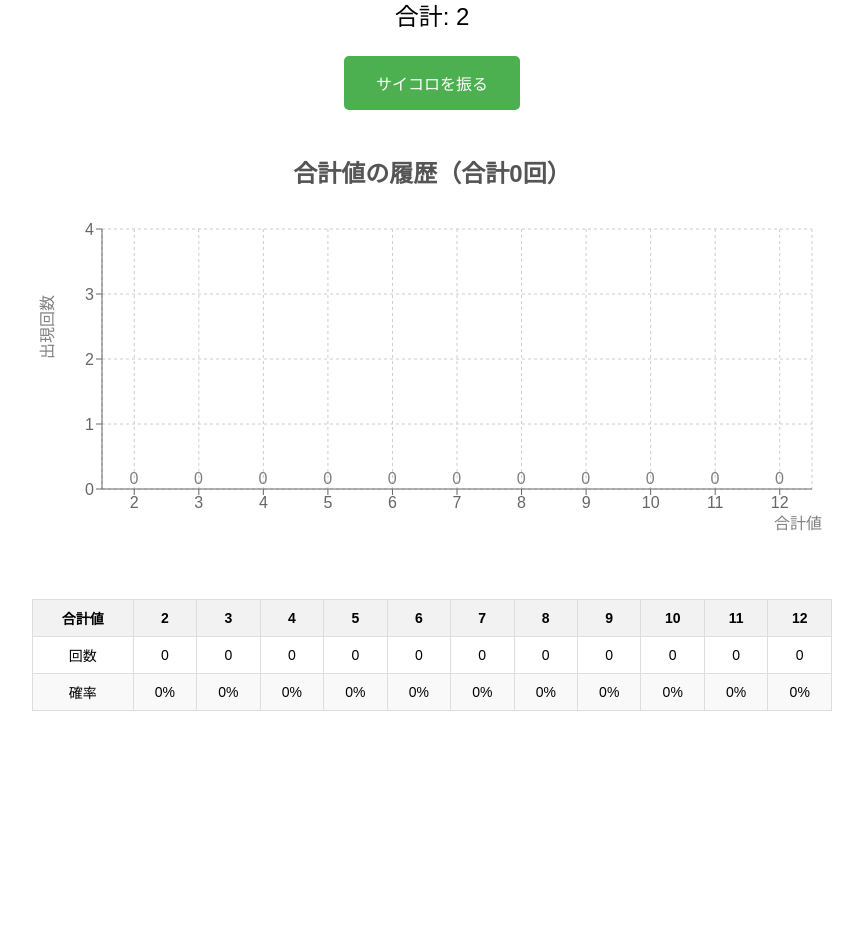
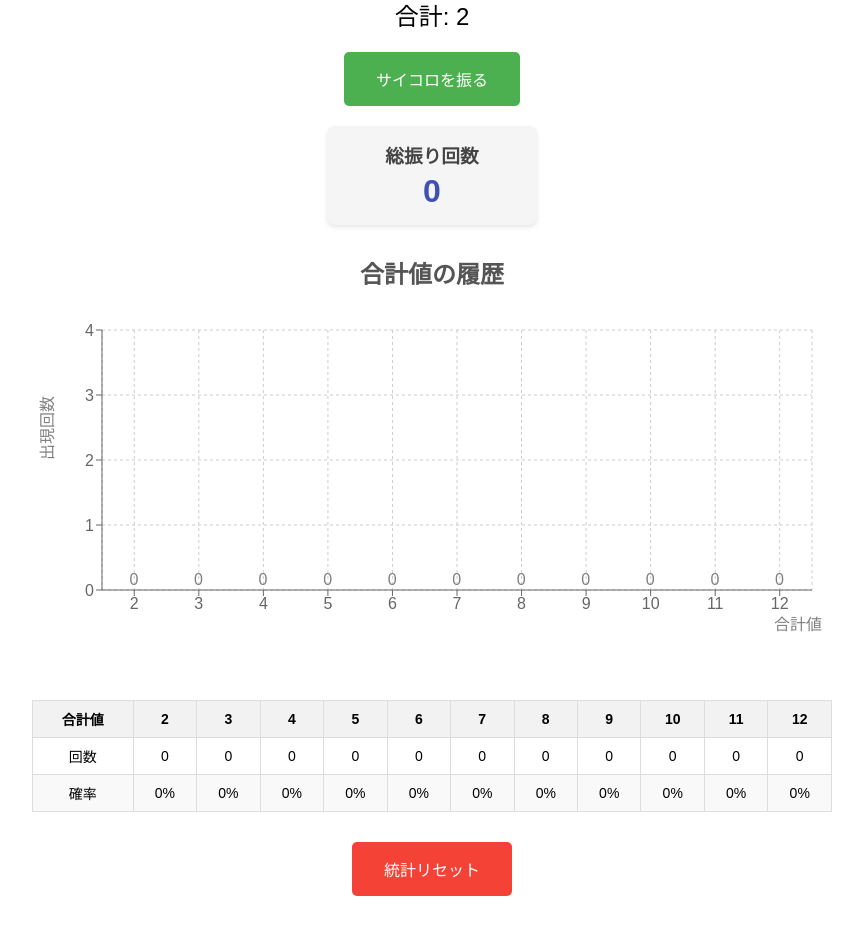
Before and after one commit to coral-35/dice, a React (Create React App) app: page / in a window 1280 px wide. Shown: the part 220-1154 px from the top of the page, without its empty margins (208-1071 px from the left). Before the commit the page ends 959 px from the top, so only its background shows below. Built offline with nearby package versions, Linux system fonts and the light colour scheme.

Commit message:
統計リセットボタンを追加

```diff
--- a/src/App.js
+++ b/src/App.js
@@ -27,6 +27,14 @@ function App() {
 
     // 合計回数を更新
     setTotalRolls(prev => prev + 1);
+  };
+
+  // 履歴をリセットする関数
+  const resetStats = () => {
+    setHistory({
+      2: 0, 3: 0, 4: 0, 5: 0, 6: 0, 7: 0, 8: 0, 9: 0, 10: 0, 11: 0, 12: 0
+    });
+    setTotalRolls(0);
   };
 
   // サイコロの目の合計を計算
@@ -77,10 +85,19 @@ function App() {
         合計: {total}
       </div>
 
-      <button onClick={rollDice}>サイコロを振る</button>
+      <div className="controls">
+        <button className="roll-button" onClick={rollDice}>サイコロを振る</button>
+      </div>
+
+      <div className="stats-summary">
+        <div className="stats-box">
+          <h3>総振り回数</h3>
+          <div className="stats-value">{totalRolls}</div>
+        </div>
+      </div>
 
       <div className="history-container">
-        <h2>合計値の履歴（合計{totalRolls}回）</h2>
+        <h2>合計値の履歴</h2>
         <div className="chart-container">
           <ResponsiveContainer width="100%" height={350}>
             <BarChart data={historyData} margin={{ top: 20, right: 20, left: 10, bottom: 40 }}>
@@ -122,6 +139,9 @@ function App() {
               </tr>
             </tbody>
           </table>
+          <div className="controls">
+            <button className="reset-button" onClick={resetStats}>統計リセット</button>
+          </div>
         </div>
       </div>
 
@@ -141,6 +161,11 @@ function App() {
         h2 {
           color: #555;
           margin-top: 30px;
+        }
+
+        h3 {
+          margin: 0;
+          color: #444;
         }
 
         .dice-container {
@@ -168,27 +193,66 @@ function App() {
           margin-bottom: 20px;
         }
 
+        .controls {
+          display: flex;
+          justify-content: center;
+          gap: 15px;
+          margin-bottom: 20px;
+        }
+
         button {
-          background-color: #4CAF50;
-          border: none;
-          color: white;
           padding: 15px 32px;
           text-align: center;
           text-decoration: none;
           display: inline-block;
           font-size: 16px;
-          margin: 4px 2px;
           cursor: pointer;
           border-radius: 5px;
+          border: none;
           transition: background-color 0.3s;
         }
 
-        button:hover {
+        .roll-button {
+          background-color: #4CAF50;
+          color: white;
+        }
+
+        .roll-button:hover {
           background-color: #45a049;
         }
 
+        .reset-button {
+          background-color: #f44336;
+          color: white;
+        }
+
+        .reset-button:hover {
+          background-color: #d32f2f;
+        }
+
+        .stats-summary {
+          display: flex;
+          justify-content: center;
+          margin: 20px 0;
+        }
+
+        .stats-box {
+          background-color: #f5f5f5;
+          border-radius: 8px;
+          padding: 15px 30px;
+          box-shadow: 0 2px 4px rgba(0,0,0,0.1);
+          min-width: 150px;
+        }
+
+        .stats-value {
+          font-size: 32px;
+          font-weight: bold;
+          color: #3f51b5;
+          margin-top: 5px;
+        }
+
         .history-container {
-          margin-top: 40px;
+          margin-top: 20px;
         }
 
         .chart-container {
@@ -214,6 +278,7 @@ function App() {
           width: 100%;
           border-collapse: collapse;
           margin-top: 10px;
+          margin-bottom: 30px;
           font-size: 14px;
         }
 
```
